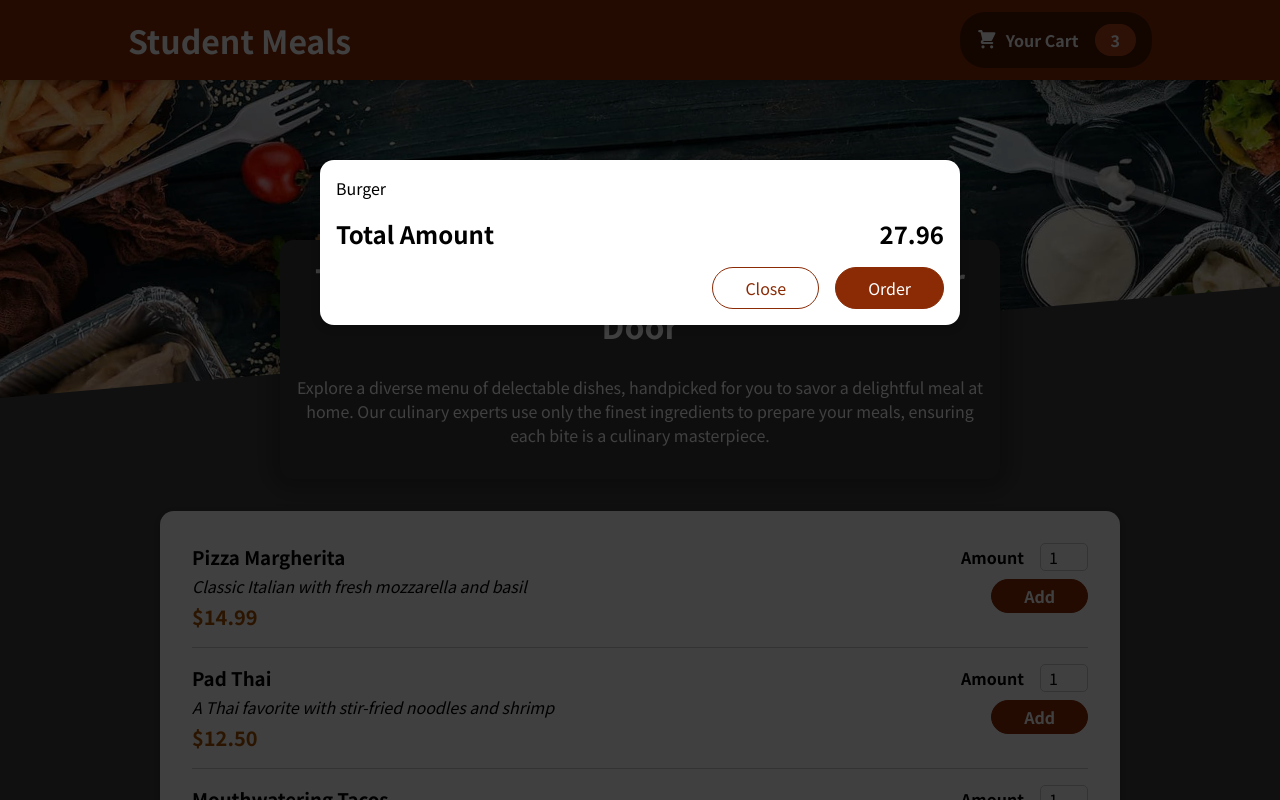
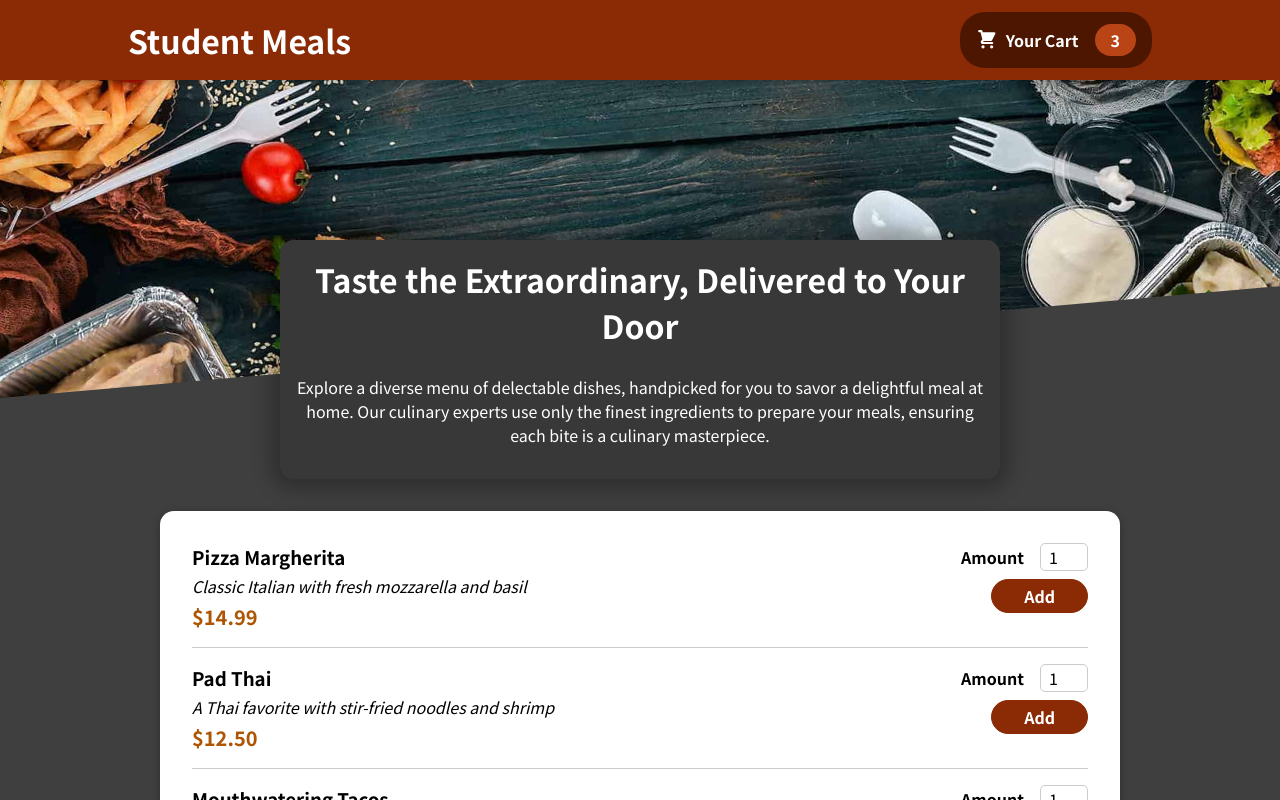
Before and after one commit to Kinshuk3/Food-Shopping-Cart-React, a React (Create React App) app: page / in a window 1280 px wide. Shown: the top 800 px of the page. Built offline with nearby package versions, Linux system fonts and the light colour scheme.

Commit message:
Added states to handle showing(on/off) of cart

```diff
--- a/src/App.js
+++ b/src/App.js
@@ -1,13 +1,24 @@
-import React from "react";
+import React, { useState } from "react";
 import Header from "./components/Layout/Header";
 import Meals from './components/Meals/Meals'
 import Cart from "./components/Cart/Cart";
 
 function App() {
+
+  const [cartIsShown, setCartIsShown] = useState(false)
+
+  const showCartHandler = () =>{
+    setCartIsShown(true)
+  }
+
+  const hideCartHandler = () =>{
+    setCartIsShown(false)
+  }
+
   return (
     <React.Fragment>
-      <Cart />
-      <Header />
+      {cartIsShown && <Cart onClose={hideCartHandler}/>}
+      <Header onShowCart={showCartHandler}/>
       <main>
         <Meals />
       </main>
--- a/src/components/Cart/Cart.js
+++ b/src/components/Cart/Cart.js
@@ -10,14 +10,14 @@
     </ul>
   );
   return (
-    <Modal>
+    <Modal onBackdropClose={props.onClose}>
       {cartItems}
       <div className={classes.total}>
         <span>Total Amount</span>
         <span>27.96</span>
       </div>
       <div className={classes.actions}>
-        <button className={classes['button--alt']}>Close</button>
+        <button className={classes['button--alt']} onClick={props.onClose}>Close</button>
         <button className={classes.button}>Order</button>
       </div>
     </Modal>
--- a/src/components/Layout/Header.js
+++ b/src/components/Layout/Header.js
@@ -8,7 +8,7 @@
         <React.Fragment>
             <header className={classes.header}>
                 <h1>Student Meals</h1>
-                <HeaderCartButton />
+                <HeaderCartButton onHeaderClick={props.onShowCart}/>
             </header>
             <div className={classes['main-image']}>
                 <img src={mealsImage} alt="A table full of food"/>
--- a/src/components/Layout/HeaderCartButton.js
+++ b/src/components/Layout/HeaderCartButton.js
@@ -2,7 +2,7 @@
 
 const HeaderCartButton = (props) => {
   return (
-    <button className={classes.button}>
+    <button className={classes.button} onClick={props.onHeaderClick}>
       <span className={classes.icon}>
         <svg
           xmlns="http://www.w3.org/2000/svg"
--- a/src/components/UI/Modal.js
+++ b/src/components/UI/Modal.js
@@ -4,7 +4,7 @@
 
 const Backdrop = (props) =>{
     return (
-        <div className={classes.backdrop}></div>
+        <div className={classes.backdrop} onClick={props.onOutsideClose}></div>
     )
 }
 
@@ -21,7 +21,7 @@
 
     return (
         <React.Fragment>
-            {ReactDOM.createPortal(<Backdrop />, portalLocation)}
+            {ReactDOM.createPortal(<Backdrop onOutsideClose={props.onBackdropClose}/>, portalLocation)}
             {ReactDOM.createPortal(<ModalOverlay>{props.children}</ModalOverlay>, portalLocation)}
         </React.Fragment>
     )
```
